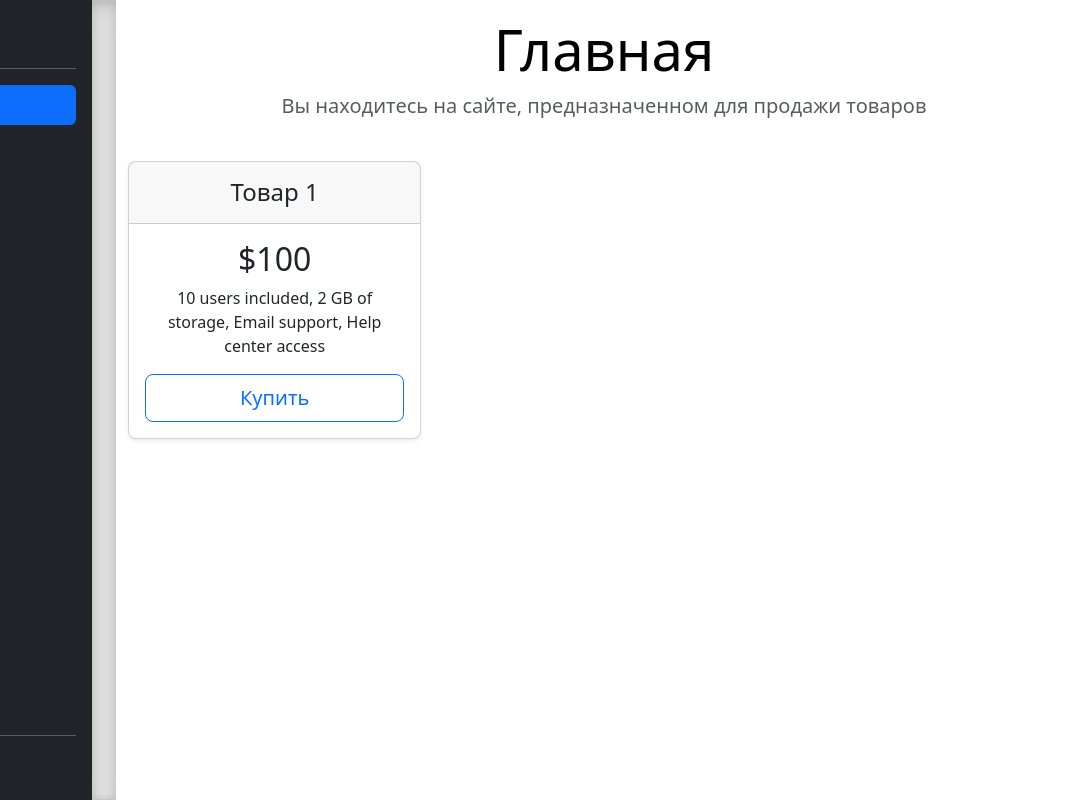
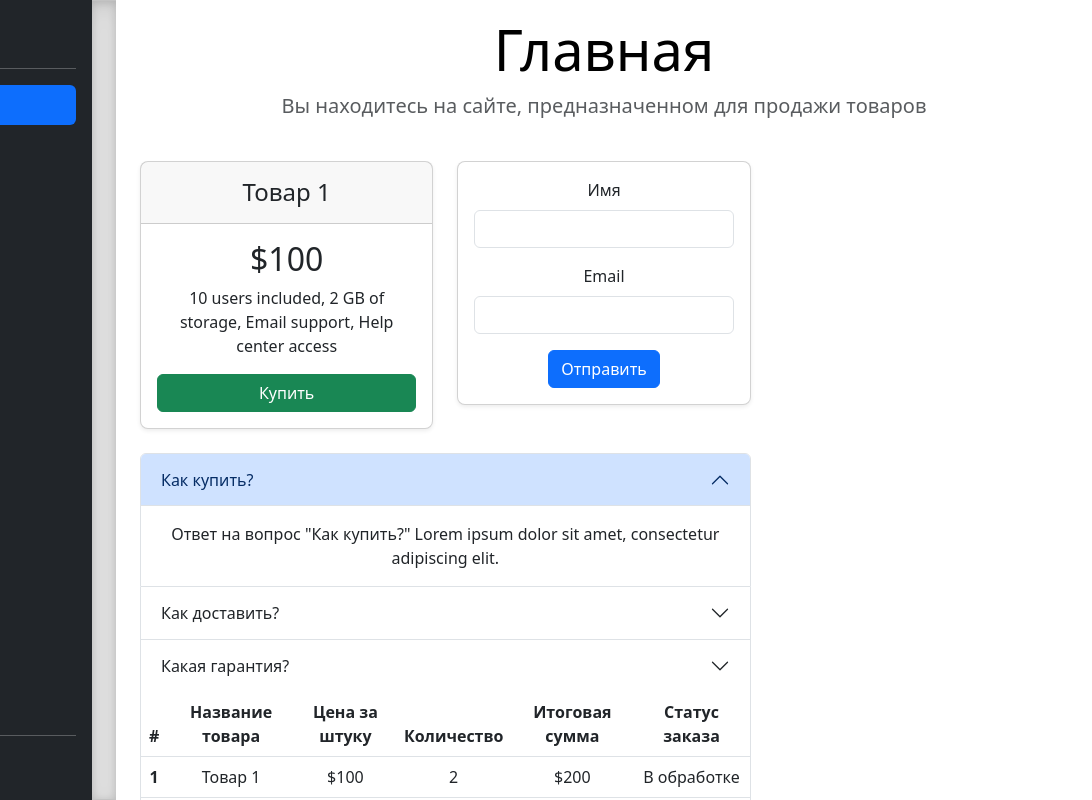
Before and after one commit to kseniyaav/web_basics, a plain HTML site: page index.html in a window 1280 px wide. Shown: the full height of the page, 188-1280 px from the left. Drawn offline with nearby package versions, Linux system fonts and the light colour scheme.

Commit message:
Update index.html

```diff
--- a/index.html
+++ b/index.html
@@ -124,6 +124,24 @@
         .lh-tight {
             line-height: 1.25;
         }
+
+
+
+
+
+
+
+
+
+
+
+
+
+
+
+
+
+
     </style>
 
 </head>
@@ -266,9 +284,10 @@
             </div>
         </header>
 
-        <main class="row">
+        <main class="container">
             <div class="row text-center">
                 <div class="col-4">
+
                     <div class="card mb-4 rounded-3 shadow-sm">
                         <div class="card-header py-3">
                             <h4 class="my-0 fw-normal">Товар 1</h4>
@@ -281,29 +300,139 @@
                                 Email support,
                                 Help center access
                             </p>
-                            <button type="button" class="w-100 btn btn-lg btn-outline-primary">Купить</button>
+                            <button type="button" class="w-100 btn btn-success">Купить</button>
+                        </div>
+                    </div>
+                </div>
+
+                <div class="col-4">
+
+                    <form class="card mb-4 rounded-3 shadow-sm">
+                        <div class="card-body">
+                            <div class="mb-3">
+                                <label for="exampleInputName" class="form-label">Имя</label>
+                                <input type="text" class="form-control" id="exampleInputName"
+                                       aria-describedby="NameHelp">
+                            </div>
+                            <div class="mb-3">
+                                <label for="exampleInputEmail1" class="form-label">Email</label>
+                                <input type="email" class="form-control" id="exampleInputEmail1"
+                                       aria-describedby="emailHelp">
+                            </div>
+                            <button type="submit" class="btn btn-primary">Отправить</button>
+                        </div>
+                    </form>
+                </div>
+
+                <div class="col-8">
+
+                    <div class="accordion" id="faqAccordion">
+
+                        <div class="accordion-item">
+                            <h2 class="accordion-header" id="headingOne">
+                                <button class="accordion-button" type="button" data-bs-toggle="collapse"
+                                        data-bs-target="#collapseOne" aria-expanded="true" aria-controls="collapseOne">
+                                    Как купить?
+                                </button>
+                            </h2>
+                            <div id="collapseOne" class="accordion-collapse collapse show" aria-labelledby="headingOne"
+                                 data-bs-parent="#faqAccordion">
+                                <div class="accordion-body">
+                                    Ответ на вопрос "Как купить?" Lorem ipsum dolor sit amet, consectetur adipiscing
+                                    elit.
+                                </div>
+                            </div>
+                        </div>
+
+                        <div class="accordion-item">
+                            <h2 class="accordion-header" id="headingTwo">
+                                <button class="accordion-button collapsed" type="button" data-bs-toggle="collapse"
+                                        data-bs-target="#collapseTwo" aria-expanded="false" aria-controls="collapseTwo">
+                                    Как доставить?
+                                </button>
+                            </h2>
+                            <div id="collapseTwo" class="accordion-collapse collapse" aria-labelledby="headingTwo"
+                                 data-bs-parent="#faqAccordion">
+                                <div class="accordion-body">
+                                    Ответ на вопрос "Как доставить?" Lorem ipsum dolor sit amet, consectetur adipiscing
+                                    elit.
+                                </div>
+                            </div>
+                        </div>
+
+                        <div class="accordion-item">
+                            <h2 class="accordion-header" id="headingThree">
+                                <button class="accordion-button collapsed" type="button" data-bs-toggle="collapse"
+                                        data-bs-target="#collapseThree" aria-expanded="false"
+                                        aria-controls="collapseThree">
+                                    Какая гарантия?
+                                </button>
+                            </h2>
+                            <div id="collapseThree" class="accordion-collapse collapse" aria-labelledby="headingThree"
+                                 data-bs-parent="#faqAccordion">
+                                <div class="accordion-body">
+                                    Ответ на вопрос "Какая гарантия?" Lorem ipsum dolor sit amet, consectetur adipiscing
+                                    elit.
+                                </div>
+                            </div>
+
+
+                            <table class="table">
+                                <thead>
+                                <tr>
+                                    <th scope="col">#</th>
+                                    <th scope="col">Название товара</th>
+                                    <th scope="col">Цена за штуку</th>
+                                    <th scope="col">Количество</th>
+                                    <th scope="col">Итоговая сумма</th>
+                                    <th scope="col">Статус заказа</th>
+                                </tr>
+                                </thead>
+                                <tbody>
+                                <tr>
+                                    <th scope="row">1</th>
+                                    <td>Товар 1</td>
+                                    <td>$100</td>
+                                    <td>2</td>
+                                    <td>$200</td>
+                                    <td>В обработке</td>
+                                </tr>
+                                <tr>
+                                    <th scope="row">2</th>
+                                    <td>Товар 2</td>
+                                    <td>$150</td>
+                                    <td>3</td>
+                                    <td>$450</td>
+                                    <td>Отправлен</td>
+                                </tr>
+                                </tbody>
+                            </table>
                         </div>
                     </div>
                 </div>
             </div>
-        </main>
+     </div>
+</main>
 
-    </div>
-
-</main>
 <script src="https://cdn.jsdelivr.net/npm/bootstrap@5.3.0/dist/js/bootstrap.bundle.min.js"
         integrity="sha384-geWF76RCwLtnZ8qwWowPQNguL3RmwHVBC9FhGdlKrxdiJJigb/j/68SIy3Te4Bkz"
         crossorigin="anonymous"></script>
 
 <script>
-    /* global bootstrap: false */
-    (function () {
+
+        /* global bootstrap: false */
+        (function () {
         'use strict'
         var tooltipTriggerList = [].slice.call(document.querySelectorAll('[data-bs-toggle="tooltip"]'))
         tooltipTriggerList.forEach(function (tooltipTriggerEl) {
-            new bootstrap.Tooltip(tooltipTriggerEl)
+        new bootstrap.Tooltip(tooltipTriggerEl)
         })
-    })()
+        })()
+
+
+
+
+
 </script>
 </body>
 </html>
```
